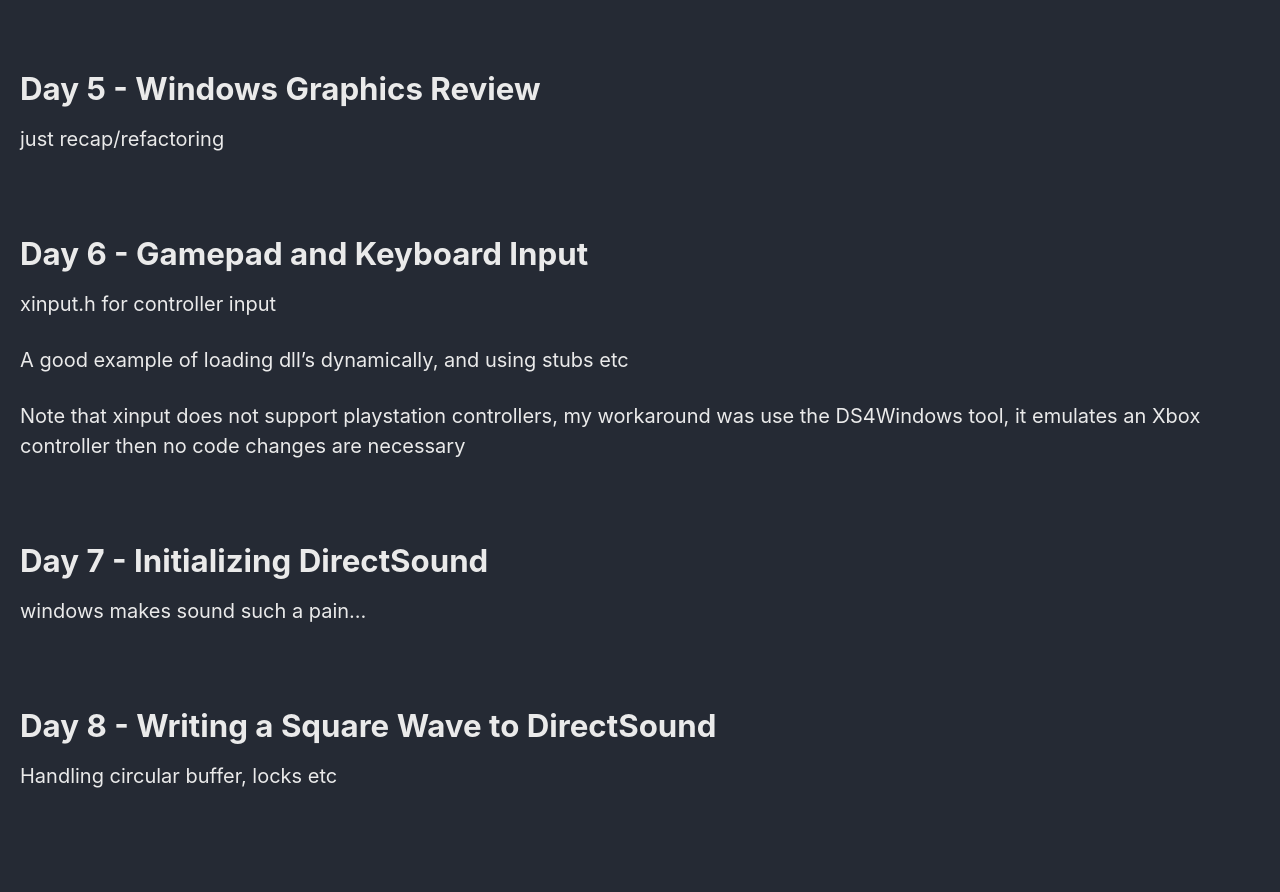
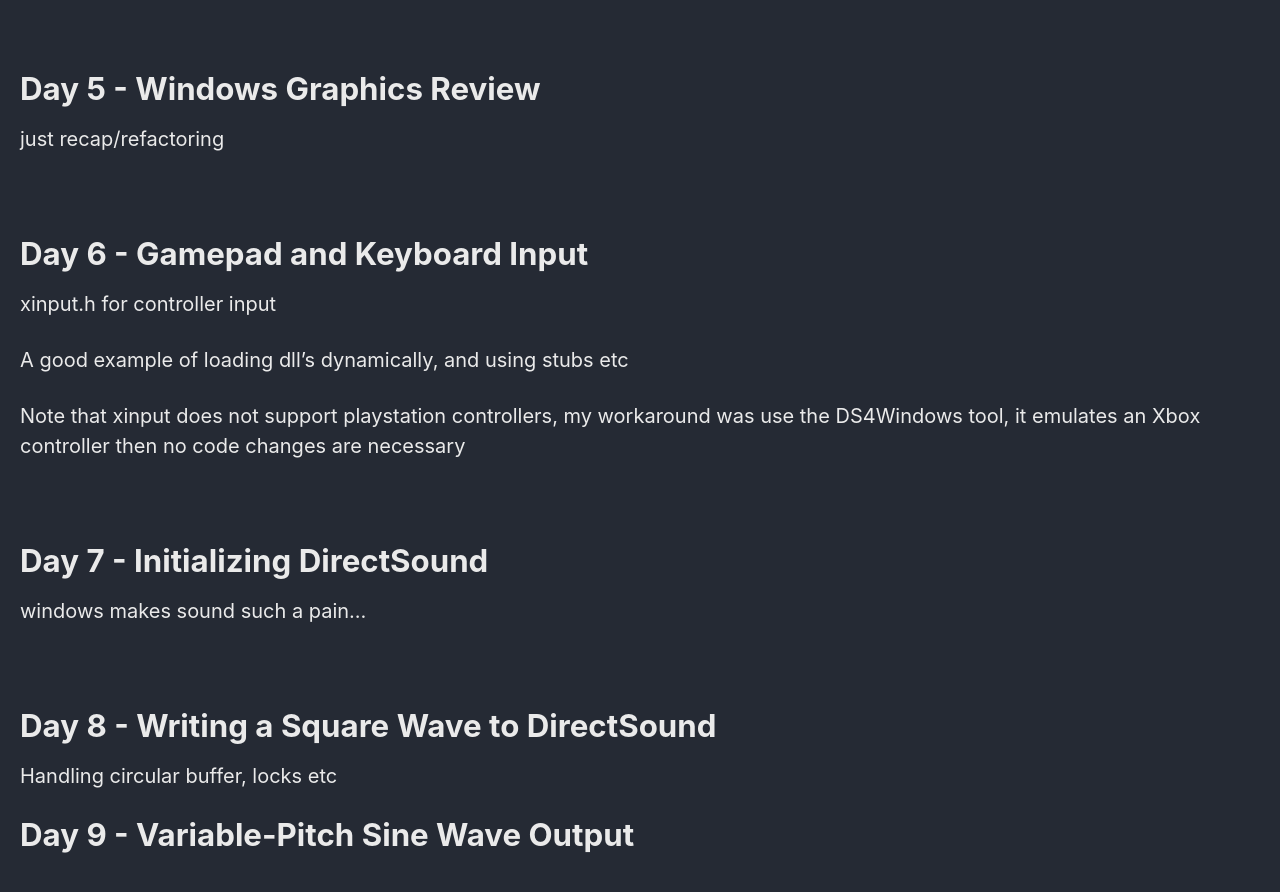
Before and after one commit to Connor-McCartney/Connor-McCartney.github.io, a Jekyll site: the page built from _pages/misc/HandmadeHeroNotes.md, in a window 1280 px wide and 900 px high, scrolled down 1971 px. Shown: the top 892 px of the window. Built offline with Jekyll 4.4.1, drawn with Linux system fonts in a browser that asks for light colours; cached includes are drawn as plain includes; our own code applies the rules of GitHub Pages for plain Markdown files; before the commit the page ends 2818 px from its top, so only the background shows below that.

Commit message:
Update HandmadeHeroNotes.md

```diff
--- a/_pages/misc/HandmadeHeroNotes.md
+++ b/_pages/misc/HandmadeHeroNotes.md
@@ -109,3 +109,6 @@ windows makes sound such a pain...
 # Day 8 - Writing a Square Wave to DirectSound
 
 Handling circular buffer, locks etc
+
+
+# Day 9 - Variable-Pitch Sine Wave Output
```
